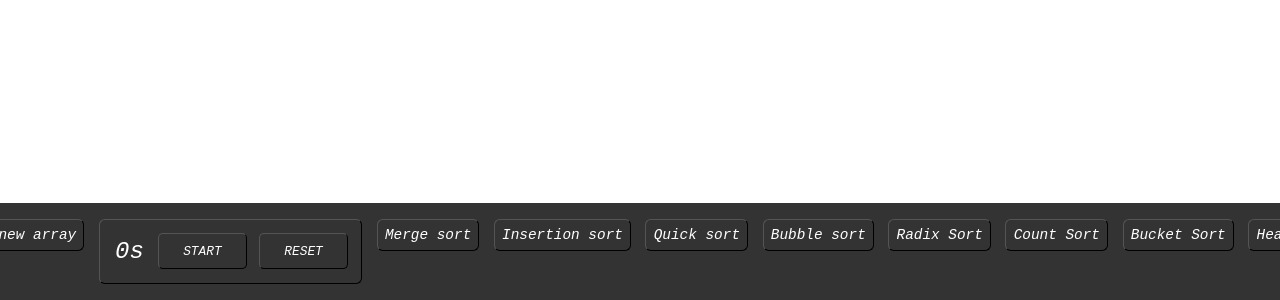
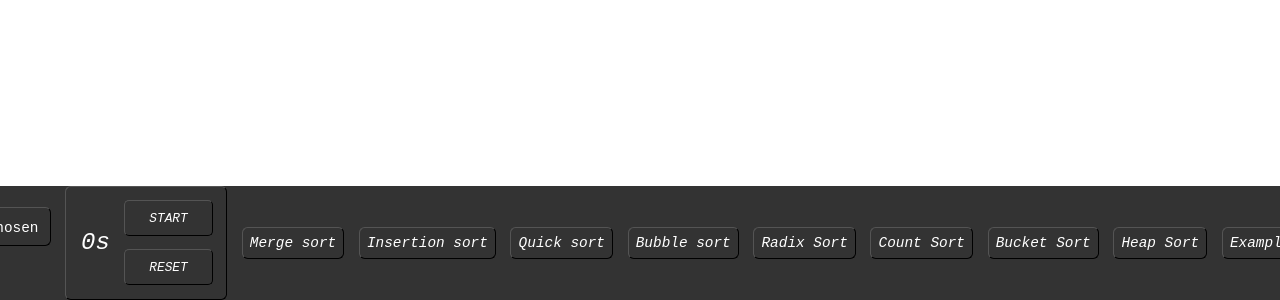
Before and after one commit to Syed007Hassan/Algorithms-Visualizations, a React (Create React App) app: page / in a window 1280 px wide. Shown: the part 500-800 px from the top of the page. Built offline with nearby package versions, Linux system fonts and the light colour scheme.

Commit message:
made three divs and wrapped them in flex

```diff
--- a/src/sortVisualizer/SortVisualizer.jsx
+++ b/src/sortVisualizer/SortVisualizer.jsx
@@ -211,22 +211,21 @@ export default function SortVisualizer() {
         <h3 >{range}</h3>
       </div>
       <footer className="app-footer">
-        <ul>
-          <li>
+
+        <div class="flex-col">
           <button className="app-button">
                 <input type="file" id="fileInput" onChange={onLoad} />
           </button>
-          </li>
-          <li>
+
           <button className="app-button" onClick={initialiseArray}>
                 Create new array
           </button>
-          </li>
-          <li>
+        </div>
         <button className="app-button">
               <Timer />
         </button>
-          </li>
+
+        <ul>
           <li>
             <button className="app-button" onClick={() => { mergeSort();}}>
               Merge sort
```
Lines whose indentation alone changed are shown as unchanged.
